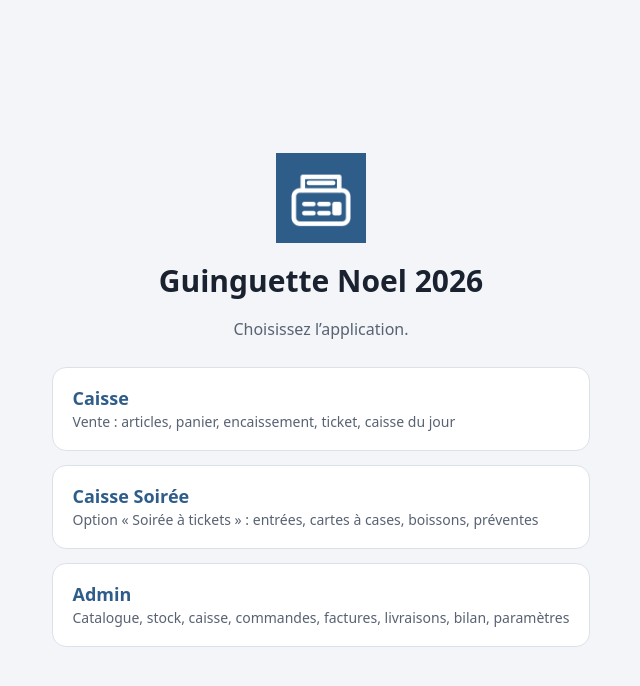
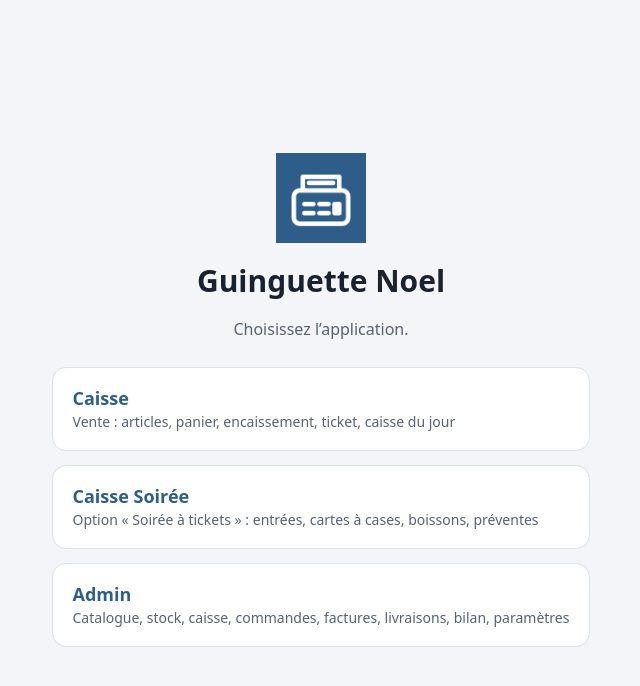
Before and after one commit to scraper147/app, a plain HTML site: page guinguette/index.html in a window 1280 px wide. Shown: the whole page, without its empty margins (319-959 px from the left). Drawn offline with Linux system fonts and the light colour scheme.

Commit message:
Mise à jour de l’ami guinguette : guinguette/index.html

```diff
--- a/guinguette/index.html
+++ b/guinguette/index.html
@@ -1,11 +1,11 @@
 <!DOCTYPE html>
 <html lang="fr"><head><meta charset="utf-8"><meta name="viewport" content="width=device-width, initial-scale=1"><meta name="robots" content="noindex">
-<title>Guinguette Noel 2026</title><link rel="icon" href="../core/icons/caisse-192.png">
+<title>Guinguette Noel</title><link rel="icon" href="../core/icons/caisse-192.png">
 <style>body{margin:0;font-family:system-ui,-apple-system,"Segoe UI",Roboto,Arial,sans-serif;background:#F3F5F8;color:#1A2230;display:grid;place-items:center;min-height:100vh}
 main{max-width:560px;padding:32px 20px;text-align:center}h1{font-size:30px;margin:12px 0 6px}p{color:#586273;line-height:1.5}
 .row{display:grid;gap:14px;margin-top:26px}a{display:block;padding:18px 20px;border-radius:14px;background:#fff;border:1px solid #DCE1E8;text-decoration:none;color:inherit;text-align:left}
 a b{display:block;font-size:18px;color:#2F5D8A}a span{color:#586273;font-size:14px}#logo{max-width:320px;max-height:90px}</style></head>
-<body><main><img id="logo" src="../core/icons/caisse-192.png" alt=""><h1 id="nom">Guinguette Noel 2026</h1><p>Choisissez l’application.</p>
+<body><main><img id="logo" src="../core/icons/caisse-192.png" alt=""><h1 id="nom">Guinguette Noel</h1><p>Choisissez l’application.</p>
 <div class="row"><a href="caisse/"><b>Caisse</b><span>Vente : articles, panier, encaissement, ticket, caisse du jour</span></a>
 <a href="soiree/"><b>Caisse Soirée</b><span>Option « Soirée à tickets » : entrées, cartes à cases, boissons, préventes</span></a>
 <a href="admin/"><b>Admin</b><span>Catalogue, stock, caisse, commandes, factures, livraisons, bilan, paramètres</span></a></div></main>
```
